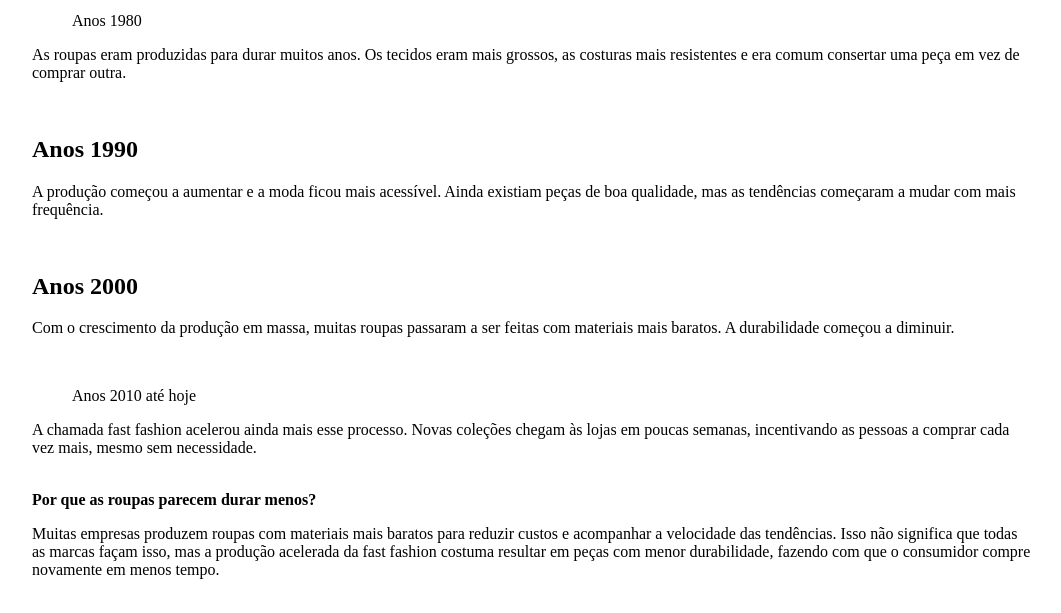
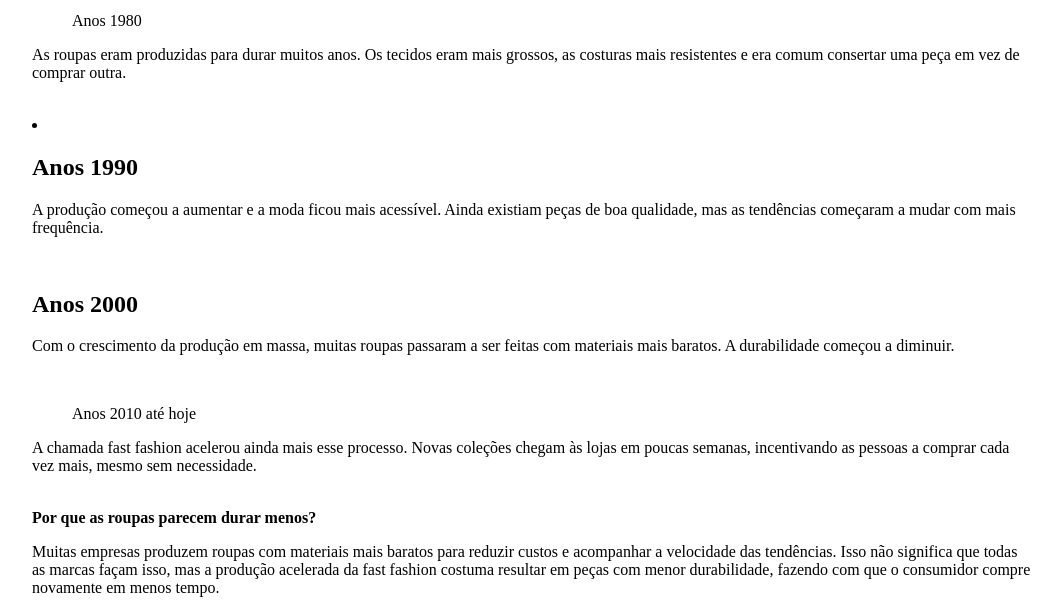
Before and after one commit to sofiaorikasa/est-tica-consciente, a plain HTML site: page index.html in a window 1280 px wide. Shown: the part 804-1417 px from the top of the page, without its empty margins (108-1169 px from the left). Drawn offline with Linux system fonts and the light colour scheme.

Commit message:
33333333

```diff
--- a/index.html
+++ b/index.html
@@ -57,7 +57,8 @@ margin: 0 auto;
             <p>As roupas eram produzidas para durar muitos anos. Os tecidos eram mais grossos, as costuras mais resistentes e era comum consertar uma peça em vez de comprar outra.
 </p>
         <br>
-        <h2>Anos 1990</h2>
+        <li><strong><h2>Anos 1990</h2></strong></li>
+        <h2></h2>
         <P>A produção começou a aumentar e a moda ficou mais acessível. Ainda existiam peças de boa qualidade, mas as tendências começaram a mudar com mais frequência.
 </P>
         <br>
```
